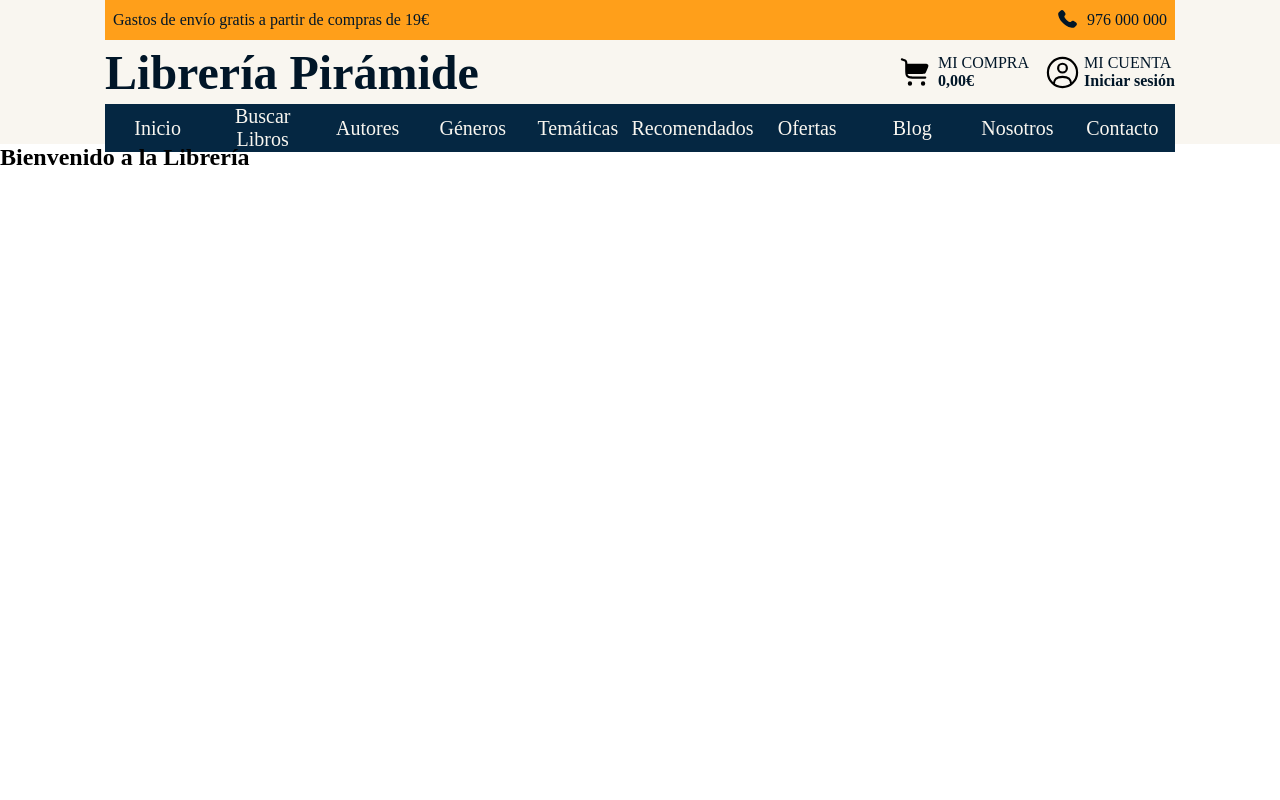
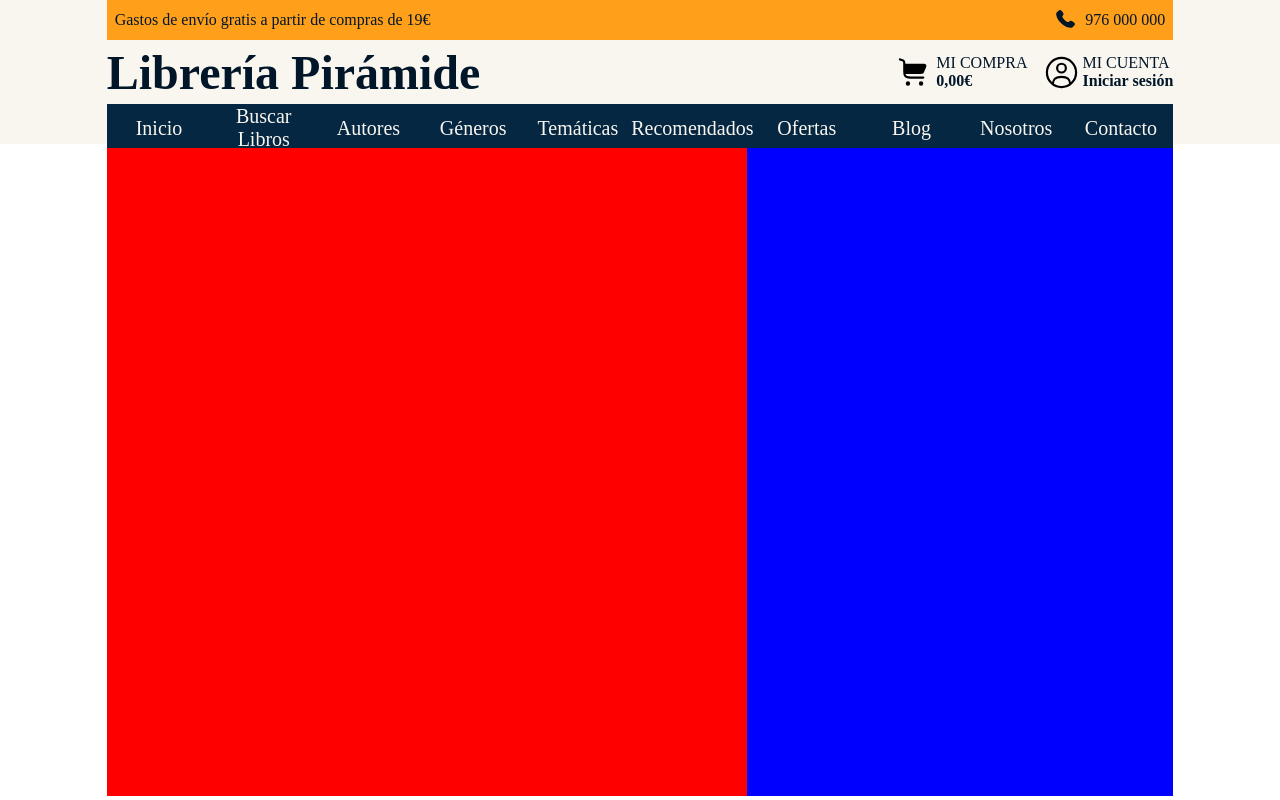
Before and after one commit to andresaragonguerrero/LibreriaPiramide, a Vue app: page / in a window 1280 px wide. Built offline with nearby package versions, Linux system fonts and the light colour scheme; the HTML template or start-up script is replaced by a standard one.

Commit message:
Actualización de la estructura de la landing

```diff
--- a/src/App.vue
+++ b/src/App.vue
@@ -6,6 +6,7 @@ import HeaderNav from './components/header/HeaderNav.vue';
 </script>
 
 <template>
+  <div class="app">
     <header class="header">
       <HeaderTop />
       <HeaderMain />
@@ -17,12 +18,24 @@ import HeaderNav from './components/header/HeaderNav.vue';
     </main>
 
     <footer class="footer"></footer>
+  </div>
 </template>
 
 <style scoped>
-.header {
+.app {
   display: grid;
   grid-template-columns: repeat(var(--columns), 1fr);
+}
+
+.header,
+.main,
+.footer {
+  grid-column: 1 / -1;
+  display: grid;
+  grid-template-columns: subgrid;
+}
+
+.header {
   grid-template-rows: 5dvh 8dvh 5dvh;
   background-color: var(--color-bg);
 }
--- a/src/assets/styles/styles.css
+++ b/src/assets/styles/styles.css
@@ -2,6 +2,8 @@
 
 :root {
     --columns: 12;
+
+    --header-height: calc(5dvh + 8dvh + 5dvh);
 
     --ff-primary: Helvetica, sans-serif;
     --ff-secondary: 'EB Garamond', serif;
--- /dev/null
+++ b/src/components/Hero.vue
@@ -0,0 +1,30 @@
+<script setup lang="ts">
+
+</script>
+
+<template>
+    <section class="hero">
+        <div class="hero__column-left"></div>
+        <div class="hero__column-right"></div>
+    </section>
+</template>
+
+<style scoped>
+.hero {
+    grid-column: 1 / -1;
+    height: calc(100dvh - var(--header-height));
+    padding: var(--space-1) 0;
+    display: grid;
+    grid-template-columns: subgrid;
+}
+
+.hero__column-left {
+    grid-column: 2 / 8;
+    background-color: red;
+}
+
+.hero__column-right {
+    grid-column: 8 / 12;
+    background-color: blue;
+}
+</style>
--- a/src/components/header/HeaderNav.vue
+++ b/src/components/header/HeaderNav.vue
@@ -17,7 +17,7 @@
 .header__nav {
     grid-column: 2 / 12;
     display: grid;
-    grid-template-columns: subgrid;
+    grid-template-columns: repeat(10, 1fr);
     background-color: var(--color-primary);
 }
 
--- a/src/components/header/HeaderTop.vue
+++ b/src/components/header/HeaderTop.vue
@@ -1,27 +1,18 @@
 <template>
     <article class="header__top">
-        <div class="content-wrapper">
         <p class="header__shipping-text">Gastos de envío gratis a partir de compras de 19€</p>
         <p class="header__phone">
-                <svg class="header__icon" xmlns="http://www.w3.org/2000/svg" viewBox="0 0 24 24" width="25px"
-                    height="25px">
+            <svg class="header__icon" xmlns="http://www.w3.org/2000/svg" viewBox="0 0 24 24" width="25px" height="25px">
                 <path fill="currentColor"
                     d="m16.556 12.906l-.455.453s-1.083 1.076-4.038-1.862s-1.872-4.014-1.872-4.014l.286-.286c.707-.702.774-1.83.157-2.654L9.374 2.86C8.61 1.84 7.135 1.705 6.26 2.575l-1.57 1.56c-.433.432-.723.99-.688 1.61c.09 1.587.808 5 4.812 8.982c4.247 4.222 8.232 4.39 9.861 4.238c.516-.048.964-.31 1.325-.67l1.42-1.412c.96-.953.69-2.588-.538-3.255l-1.91-1.039c-.806-.437-1.787-.309-2.417.317" />
             </svg>
-                <span class="header__phone-number">976 000 000</span>
+            <span>976 000 000</span>
         </p>
-        </div>
     </article>
 </template>
 
 <style lang="css" scoped>
 .header__top {
-    grid-column: 1 / -1;
-    display: grid;
-    grid-template-columns: subgrid;
-}
-
-.content-wrapper {
     grid-column: 2 / 12;
     padding: 0 var(--space-2);
     display: flex;
@@ -39,14 +30,14 @@
 }
 
 .header__shipping-text {
-    grid-column: 2 / 6;
+    grid-column: 2 / 7;
     display: flex;
     justify-content: flex-start;
     align-items: center;
 }
 
 .header__phone {
-    grid-column: 8 / 11;
+    grid-column: 8 / 12;
     display: flex;
     justify-content: flex-end;
     align-items: center;
--- a/src/views/LandingView.vue
+++ b/src/views/LandingView.vue
@@ -1,9 +1,17 @@
 <script setup lang="ts">
-
+import Hero from '@/components/Hero.vue';
 </script>
 
 <template>
-  <section>
-    <h1>Bienvenido a la Librería</h1>
-  </section>
+    <div class="landing-view">
+        <Hero />
+    </div>
 </template>
+
+<style scoped>
+.landing-view {
+    grid-column: 1 / -1;
+    display: grid;
+    grid-template-columns: subgrid;
+}
+</style>
```
Lines whose indentation alone changed are shown as unchanged.
